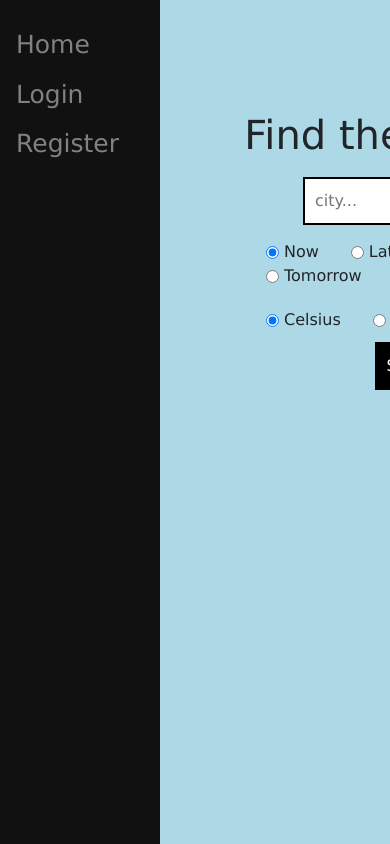
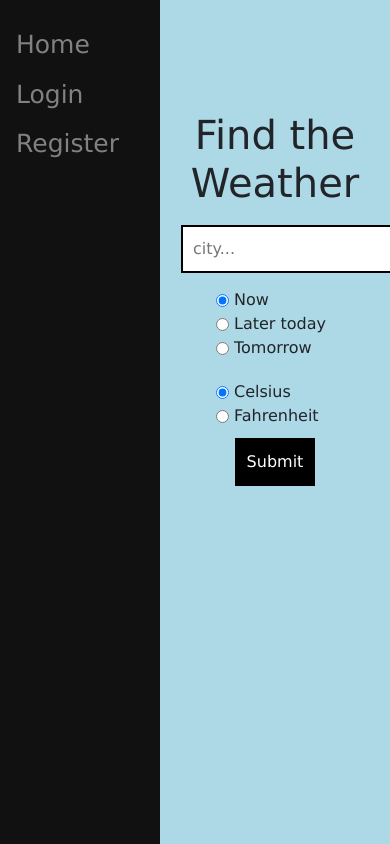
Before and after one commit to nyx500/weather_clothes_matching_application, a Django app: page / in a window 390 px wide; the page is wider, and only the part inside the window is pictured. Run offline with Django 3.2, Linux system fonts and the light colour scheme.

Commit message:
Working on the CSS of the #main box

```diff
--- a/weatherapp/core/static/core/styles.css
+++ b/weatherapp/core/static/core/styles.css
@@ -126,13 +126,10 @@ button {
 
 @media screen and (max-width: 463px) {
     #main {
-        width: 100vw!important;
-        margin-left: 50px;
         background-color: lightblue;
         border: 1px solid lightblue;
     }
     .container {
-        margin-left: 20px;
         flex-wrap: wrap;
         justify-content: flex-start;
     }
```
